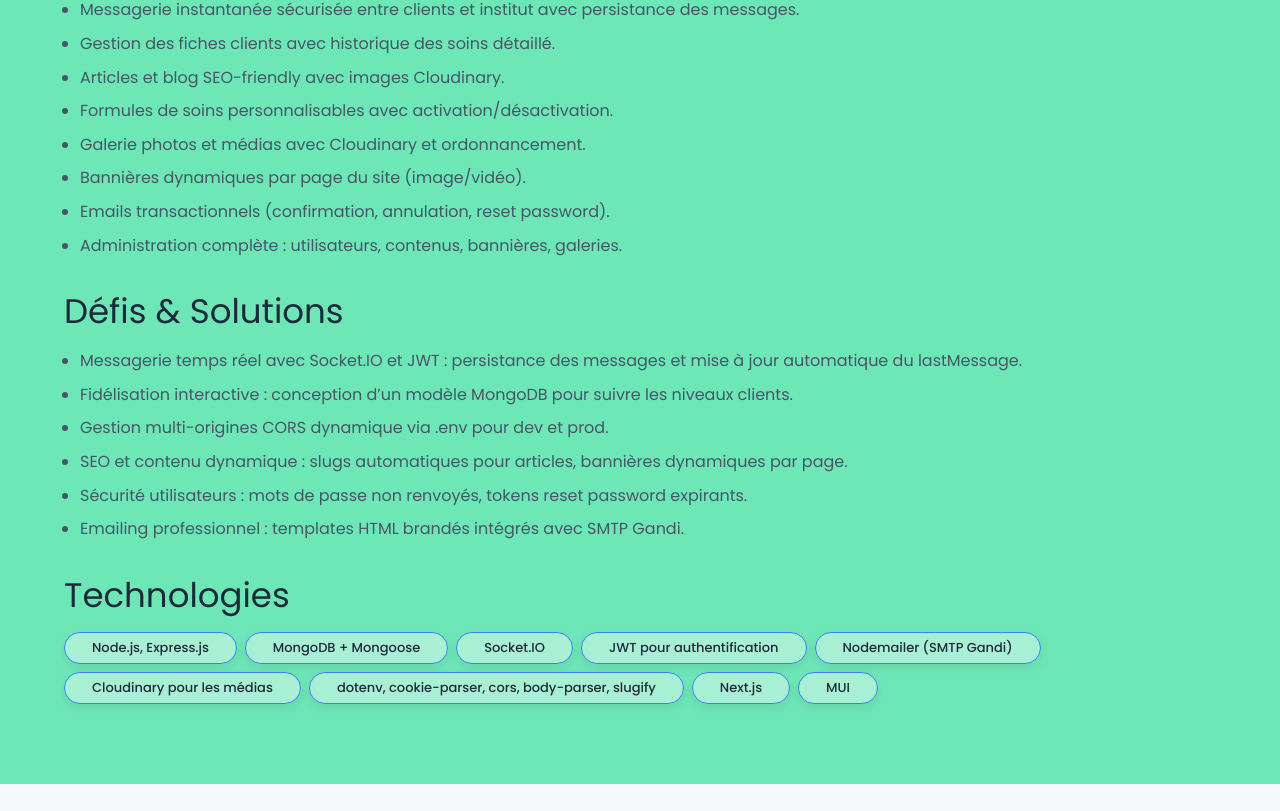
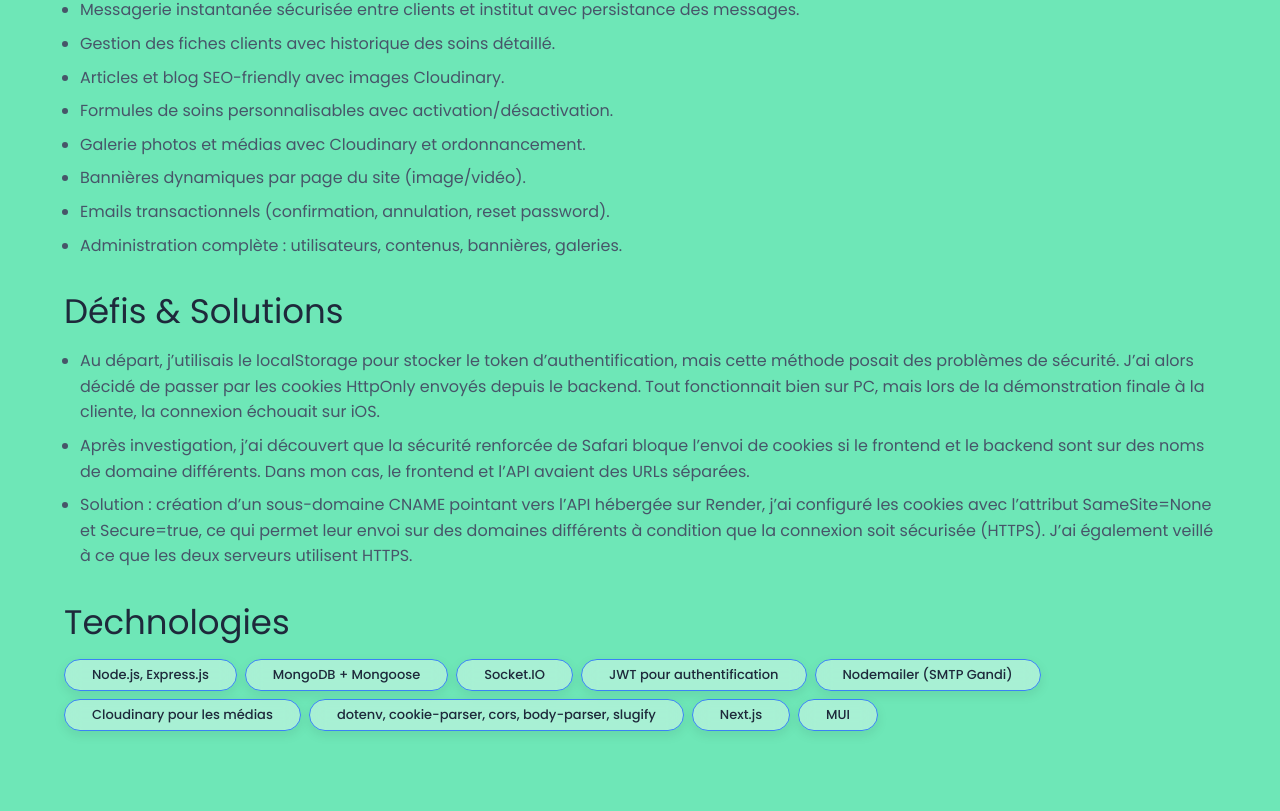
Before and after one commit to hanseroland/my-portfolio-2.0, a Next.js app: page /projects/1 in a window 1280 px wide. Shown: the part 1569-2380 px from the top of the page. Before the commit the page ends 2353 px from the top, so only its background shows below. Built offline with nearby package versions, Linux system fonts and the light colour scheme.

Commit message:
correction défit Nana Head Spa

```diff
--- a/src/data/cardData.js
+++ b/src/data/cardData.js
@@ -57,12 +57,9 @@ export const cardData = [
         ],
         role: "Conception et développement complet du backend et frontend (site web + Tableau de bord), modélisation MongoDB, sécurisation JWT, intégration emailing et Cloudinary, organisation et architecture modulaire.",
         challengesAndSolutions: [
-            "Messagerie temps réel avec Socket.IO et JWT : persistance des messages et mise à jour automatique du lastMessage.",
-            "Fidélisation interactive : conception d’un modèle MongoDB pour suivre les niveaux clients.",
-            "Gestion multi-origines CORS dynamique via .env pour dev et prod.",
-            "SEO et contenu dynamique : slugs automatiques pour articles, bannières dynamiques par page.",
-            "Sécurité utilisateurs : mots de passe non renvoyés, tokens reset password expirants.",
-            "Emailing professionnel : templates HTML brandés intégrés avec SMTP Gandi."
+            "Au départ, j’utilisais le localStorage pour stocker le token d’authentification, mais cette méthode posait des problèmes de sécurité. J’ai alors décidé de passer par les cookies HttpOnly envoyés depuis le backend. Tout fonctionnait bien sur PC, mais lors de la démonstration finale à la cliente, la connexion échouait sur iOS.",
+            "Après investigation, j’ai découvert que la sécurité renforcée de Safari bloque l’envoi de cookies si le frontend et le backend sont sur des noms de domaine différents. Dans mon cas, le frontend et l’API avaient des URLs séparées.",
+            "Solution : création d’un sous-domaine CNAME pointant vers l’API hébergée sur Render, j’ai configuré les cookies avec l’attribut SameSite=None et Secure=true, ce qui permet leur envoi sur des domaines différents à condition que la connexion soit sécurisée (HTTPS). J’ai également veillé à ce que les deux serveurs utilisent HTTPS.",
         ],
         impact: "Gestion automatisée des rendez-vous et notifications, expérience client fluide et personnalisée, valorisation de la marque via articles, galerie et bannières, backend robuste et évolutif prêt pour la production.",
         link: "(Live Demo / GitHub à ajouter)"
```
